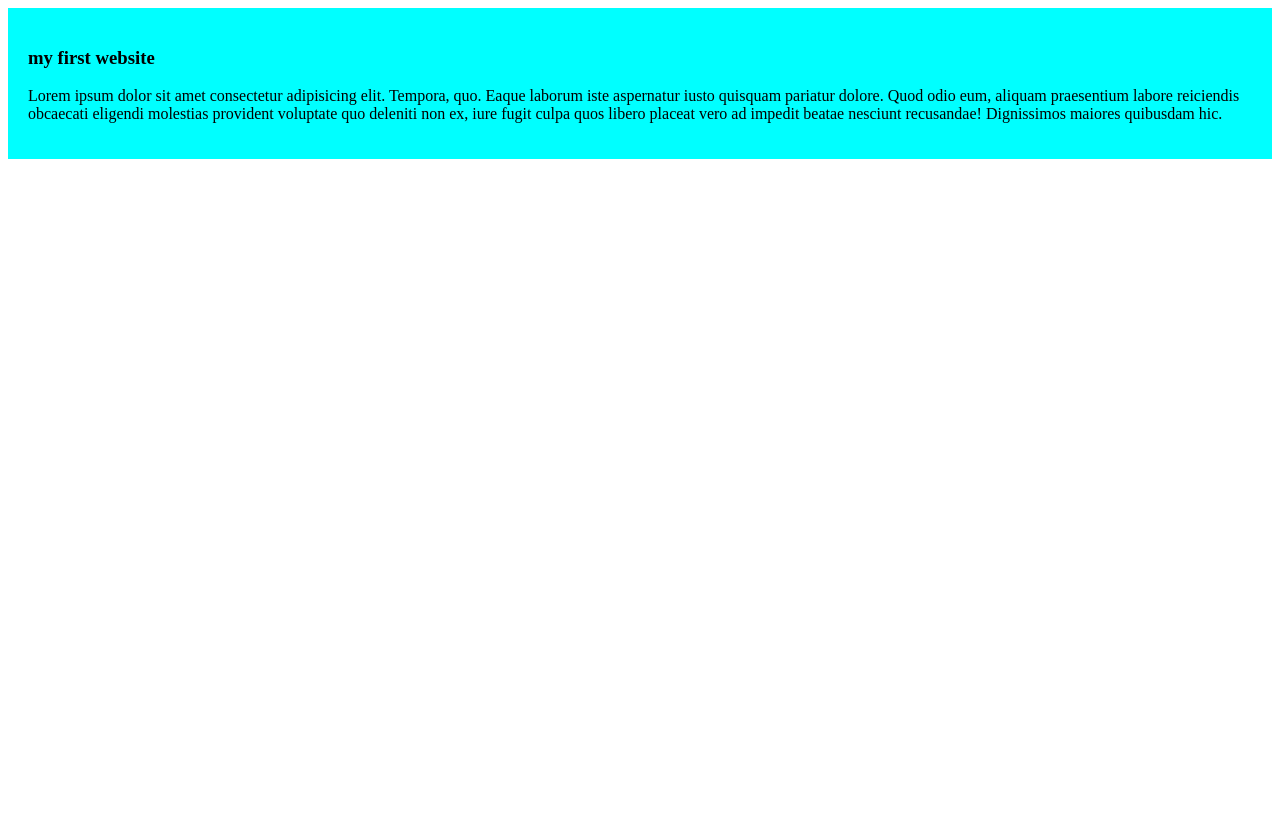
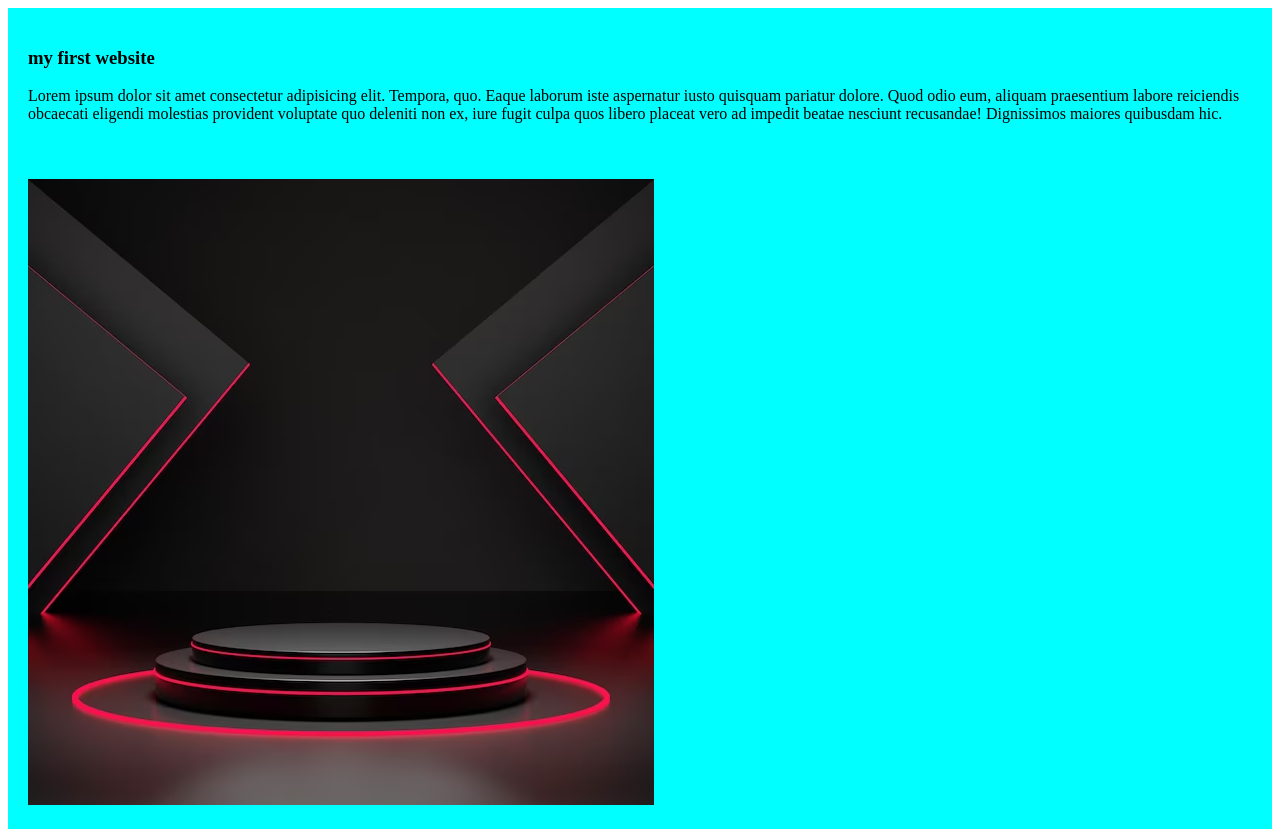
Before and after one commit to Sazal-Ahmed/my-basic-website, a plain HTML site: page index.html in a window 1280 px wide. Before the commit the page ends 800 px from the top, so only its background shows below. Drawn offline with Linux system fonts and the light colour scheme.

Commit message:
images added

```diff
--- a/index.html
+++ b/index.html
@@ -12,5 +12,8 @@
         <h3>my first website</h3>
         <p>Lorem ipsum dolor sit amet consectetur adipisicing elit. Tempora, quo. Eaque laborum iste aspernatur iusto quisquam pariatur dolore. Quod odio eum, aliquam praesentium labore reiciendis obcaecati eligendi molestias provident voluptate quo deleniti non ex, iure fugit culpa quos libero placeat vero ad impedit beatae nesciunt recusandae! Dignissimos maiores quibusdam hic.</p>
     </div>
+    <div>
+        <img src="images/1.avif">
+    </div>
 </body>
 </html>
```
Also changed, not shown: images/1.avif (added).
